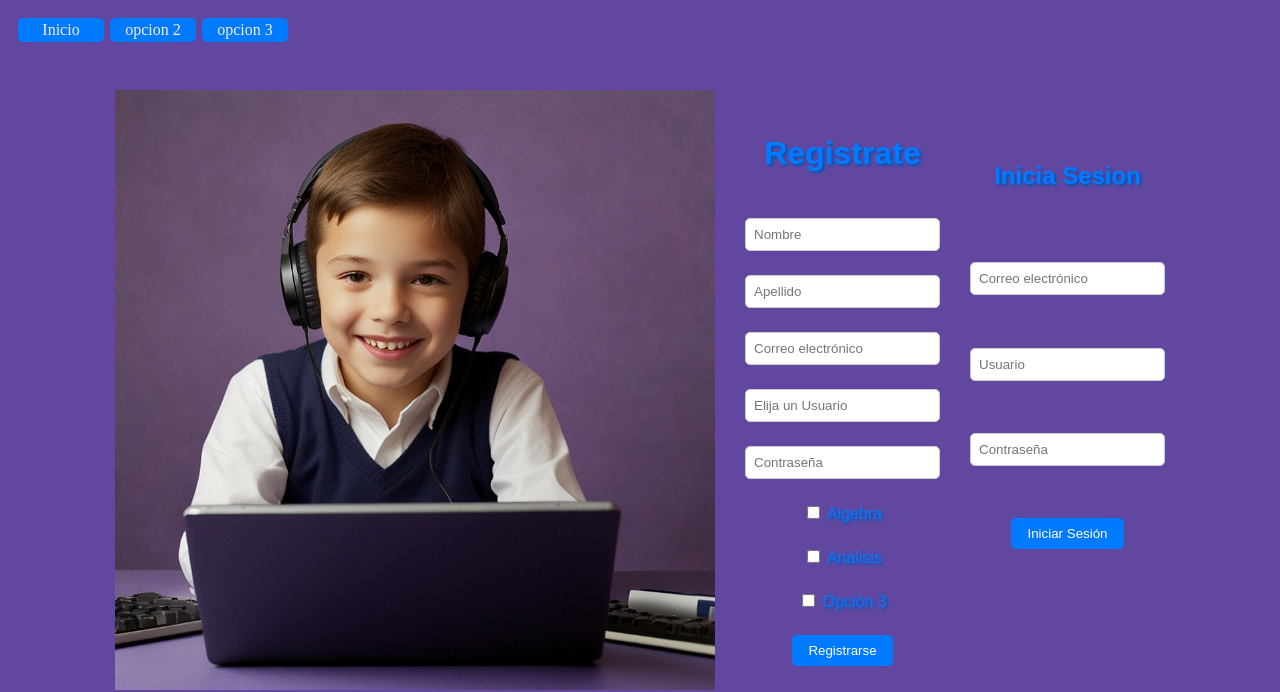
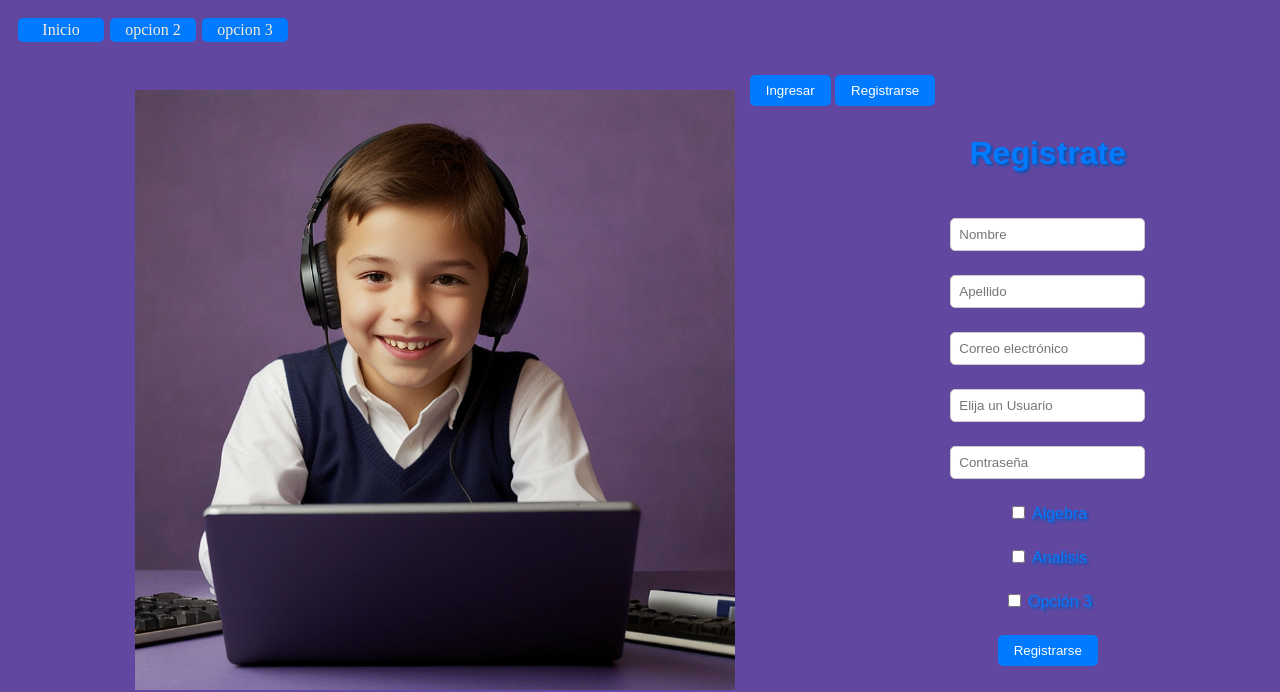
Before and after one commit to Calacanera/TPclassroom, a plain HTML site: page registro.html in a window 1280 px wide. Both pictures are taken after a click on the button "Registrarse". Shown: the top 692 px of the page. Drawn offline with Linux system fonts and the light colour scheme.

Commit message:
cambio en el form

```diff
--- a/registro.html
+++ b/registro.html
@@ -16,8 +16,13 @@
 
   <main class="form">
     <img src="Img/Default_kids_student_with_a_computer_gettin_fun_in_violet_back_1.jpg" alt="niño">
-  <!-- <h1>Formulario de Registro</h1> -->
-    <form class="registro" id="registroForm">
+  <!-- <h1>Formulario de Registro</h1>
+  -->
+  <div class="menu-container">
+    <button id="btn-ingreso" onclick="mostrarIngreso()">Ingresar</button>
+    <button id="btn-registro" onclick="mostrarRegistro()">Registrarse</button>
+  </div>
+    <form class="formulario" id="registroForm">
       <h1>Registrate</h1>
       <input type="text" id="nombre" placeholder="Nombre">
       <input type="text" id="apellido" placeholder="Apellido">
@@ -31,7 +36,7 @@
     </form>
 
   <!-- <h1>Formulario de Inicio de Sesión</h1> -->
-    <form class="registro" id="loginForm">
+    <form class="formulario" id="loginForm">
       <h2>Inicia Sesion</h2>
       <input type="email" id="emailLogin" placeholder="Correo electrónico">
       <input type="text" id="usuarioLogin" placeholder="Usuario">
--- a/script.js
+++ b/script.js
@@ -1,3 +1,15 @@
+function mostrarIngreso() {
+  document.getElementById('loginForm').style.display = 'flex';
+  document.getElementById('registroForm').style.display = 'none';
+}
+
+function mostrarRegistro() {
+  document.getElementById('loginForm').style.display = 'none';
+  document.getElementById('registroForm').style.display = 'flex';
+}
+
+
+
 document.getElementById('registroForm').addEventListener('submit', function(event) {
     event.preventDefault();
     let nombre = document.getElementById('nombre').value.trim();
--- a/style.css
+++ b/style.css
@@ -102,6 +102,10 @@ main{
     height: 200px;
 }
 
+.formulario {
+    display: none;
+}
+
 .form {
     display: flex;
     justify-content: center;
```
